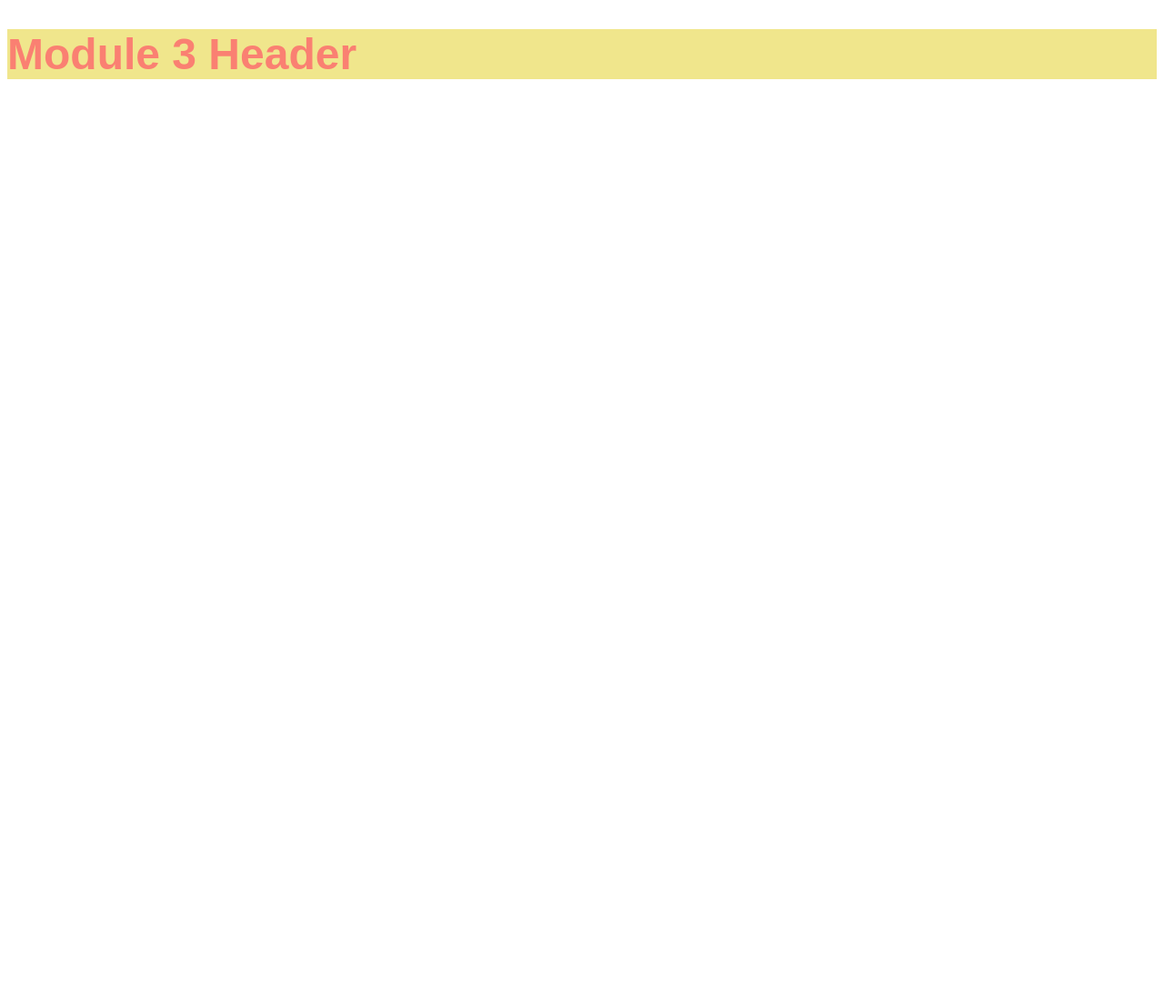
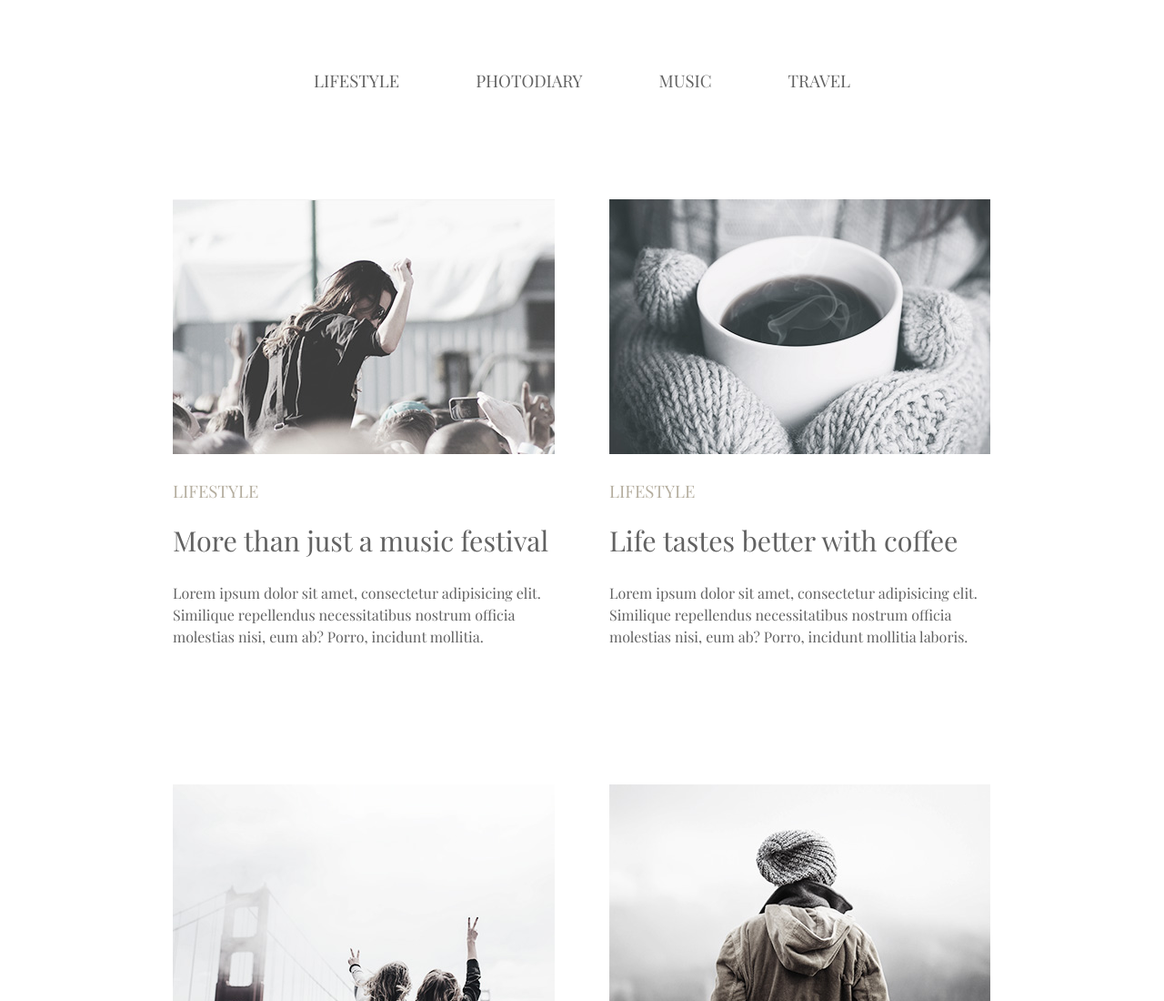
Before and after one commit to vassiliy278/goit-fe-course, a plain HTML site: page module-03/index.html in a window 1280 px wide. Shown: the top 1100 px of the page at 91% size. Before the commit the page ends 800 px from the top, so only its background shows below. Drawn offline with nearby package versions, Linux system fonts and the light colour scheme.

Commit message:
home work 3

```diff
--- /dev/null
+++ b/module-03/class work/asset/css/style.css
@@ -0,0 +1,93 @@
+* {
+	margin: 0;
+	padding: 0;
+}
+body {
+	font-family: arial;
+}
+
+.header {
+	background-color: whitesmoke;
+	padding: 10px 0;
+
+}
+
+.content {
+	max-width: 760px;
+	margin: 0 auto;
+
+}
+
+.title {
+	padding: 20px;
+	font-size: 3rem;
+
+
+}
+
+.navigation {
+
+
+}
+
+.menu {
+	text-align: right;
+
+}
+
+.menu__item {
+	margin-right: 20px;
+	display: inline-block;
+
+}
+
+.menu__item:last-child {
+	margin: 0;
+}
+
+.menu__link {
+	color: white;
+	background-color: salmon;
+	border-radius: 5px;
+	padding: 5px 15px;
+	text-decoration: none;
+
+}
+
+.menu__link:hover {
+	background-color: darkseagreen;
+}
+
+.information-block {
+	text-align: center;
+	background-color: grey;
+}
+
+.logo {
+	padding: 20px 0;
+	max-width: 400px;
+
+}
+
+.sub-title {
+
+}
+
+.number {
+	text-decoration: line-through;
+}
+
+.text {
+	font-size: 1rem;
+	line-height: 1.5rem;
+	color: grey;
+}
+
+.parallax {
+	background-image: url(../img/palm_night.jpeg);
+	background-repeat: no-repeat;
+	-webkit-background-size: cover;
+	background-size: cover;
+	background-attachment: fixed;
+
+}
--- /dev/null
+++ b/module-03/class work/css/reset.css
@@ -0,0 +1,48 @@
+/* http://meyerweb.com/eric/tools/css/reset/
+   v2.0 | 20110126
+   License: none (public domain)
+*/
+
+html, body, div, span, applet, object, iframe,
+h1, h2, h3, h4, h5, h6, p, blockquote, pre,
+a, abbr, acronym, address, big, cite, code,
+del, dfn, em, img, ins, kbd, q, s, samp,
+small, strike, strong, sub, sup, tt, var,
+b, u, i, center,
+dl, dt, dd, ol, ul, li,
+fieldset, form, label, legend,
+table, caption, tbody, tfoot, thead, tr, th, td,
+article, aside, canvas, details, embed,
+figure, figcaption, footer, header, hgroup,
+menu, nav, output, ruby, section, summary,
+time, mark, audio, video {
+	margin: 0;
+	padding: 0;
+	border: 0;
+	font-size: 100%;
+	font: inherit;
+	vertical-align: baseline;
+}
+/* HTML5 display-role reset for older browsers */
+article, aside, details, figcaption, figure,
+footer, header, hgroup, menu, nav, section {
+	display: block;
+}
+body {
+	line-height: 1;
+}
+ol, ul {
+	list-style: none;
+}
+blockquote, q {
+	quotes: none;
+}
+blockquote:before, blockquote:after,
+q:before, q:after {
+	content: '';
+	content: none;
+}
+table {
+	border-collapse: collapse;
+	border-spacing: 0;
+}
--- /dev/null
+++ b/module-03/class work/css/style.css
@@ -0,0 +1,55 @@
+body {
+	font-size: 12px;
+}
+.wrapper {
+	padding: 30px 20px;
+	width: 400px;
+	margin: auto;
+	border: 1px solid black;
+}
+.content {
+	margin: auto;
+}
+img {
+	width: 100%;
+	display: flex;
+	margin: auto;}
+
+h4 {padding: 15px 0;
+	font-size: 16px;
+	color: grey;
+}
+h1 {padding: 15px 0;
+	font-size: 32px;
+	font-weight: bold;
+
+}
+p {
+	padding: 15px 0;
+}
+.doublewrapper {
+	display: flex;
+	width: 60%;
+	margin: 2% auto;
+	padding: 20px;
+	border: 1px solid grey;
+	background-color: snow;
+}
+.wrapper1, .wrapper2, .wrapper3 {
+	padding: 5px;
+}
+.wrapper1 {
+	box-sizing: border-box;
+	display: inline-block;
+	width: 100%;
+}
+.wrapper2 {
+	box-sizing: border-box;
+	display: inline-block;
+	width: 100%;
+}
+.wrapper3 {
+	box-sizing: border-box;
+	display: inline-block;
+	width: 100%;
+}
--- /dev/null
+++ b/module-03/css/reset.css
@@ -0,0 +1,48 @@
+/* http://meyerweb.com/eric/tools/css/reset/
+   v2.0 | 20110126
+   License: none (public domain)
+*/
+
+html, body, div, span, applet, object, iframe,
+h1, h2, h3, h4, h5, h6, p, blockquote, pre,
+a, abbr, acronym, address, big, cite, code,
+del, dfn, em, img, ins, kbd, q, s, samp,
+small, strike, strong, sub, sup, tt, var,
+b, u, i, center,
+dl, dt, dd, ol, ul, li,
+fieldset, form, label, legend,
+table, caption, tbody, tfoot, thead, tr, th, td,
+article, aside, canvas, details, embed,
+figure, figcaption, footer, header, hgroup,
+menu, nav, output, ruby, section, summary,
+time, mark, audio, video {
+	margin: 0;
+	padding: 0;
+	border: 0;
+	font-size: 100%;
+	font: inherit;
+	vertical-align: baseline;
+}
+/* HTML5 display-role reset for older browsers */
+article, aside, details, figcaption, figure,
+footer, header, hgroup, menu, nav, section {
+	display: block;
+}
+body {
+	line-height: 1;
+}
+ol, ul {
+	list-style: none;
+}
+blockquote, q {
+	quotes: none;
+}
+blockquote:before, blockquote:after,
+q:before, q:after {
+	content: '';
+	content: none;
+}
+table {
+	border-collapse: collapse;
+	border-spacing: 0;
+}
--- a/module-03/css/style.css
+++ b/module-03/css/style.css
@@ -1,6 +1,63 @@
-.header_h1 {
-	color: salmon;
-	background-color: khaki;
-	font-family: arial;
-	font-size: 3rem;
+body{
+	font-family: 'Playfair Display', serif;
+	color: #626262;
 }
+.wrapper {
+	width: 900px;
+	margin: auto;
+	padding-bottom: 50px;
+}
+.menu {
+	text-align: center;
+}
+.menu__item {
+	text-transform: uppercase;
+	display: inline-block;
+	margin: 0px 40px;
+	padding-top: 80px;
+}
+.menu__link {
+	font-size: 1.167rem;
+	text-decoration: none;
+	color: #626262;
+}
+.menu__link:hover {
+	color: #03a9f4;
+	transition: 0.7s;
+}
+.content {
+	padding-top: 120px;
+	display: flex;
+	}
+.post1 {
+	width: 420px;
+	display: inline-block;
+	margin: 0 auto;
+	margin-left: 0;
+}
+.post2 {
+	width: 420px;
+	display: inline-block;
+	margin: 0 auto;
+	margin-right: 0;
+}
+h2 {
+	font-size: 1.9rem;
+}
+h3 {
+	color: #b4ad9e;
+	font-size: 1.167rem;
+	margin: 30px 0;
+}
+p {	font-size: 1rem;
+	margin: 30px 0;
+	line-height: 1.5rem;
+}
+button {
+	display: flex;
+	margin: auto;
+	font-family: playfair display;
+	font-size: 1.25rem;
+	margin-top: 20px;
+	padding: 15px 35px;
+}
--- a/module-03/index.html
+++ b/module-03/index.html
@@ -1,11 +1,63 @@
 <!DOCTYPE html>
 <html lang="ru">
 	<head>
-	<meta charset="utf-8">
-		<title>Module 3</title>
+		<meta charset="utf-8">
+		<title>Module 3 HW</title>
+		<link rel="stylesheet" href="css/reset.css">
 		<link rel="stylesheet" href="css/style.css">
+		<link href="https://fonts.googleapis.com/css?family=Playfair+Display:400,700&display=swap&subset=cyrillic" rel="stylesheet">
 	</head>
 	<body>
-	<h1 class="header_h1">Module 3 Header</h1>
+		<div class="wrapper">
+			<ul class="menu">
+				<li class="menu__item"><a class="menu__link" href="#">lifestyle</a></li>
+				<li class="menu__item"><a class="menu__link" href="#">photodiary</a></li>
+				<li class="menu__item"><a class="menu__link" href="#">music</a></li>
+				<li class="menu__item"><a class="menu__link" href="#">travel</a></li>
+			</ul>
+			<div class="content">
+				<div class="post1">
+					<img src="img/image1.jpg" alt="music fest">
+					<h3>LIFESTYLE</h3>
+					<h2>More than just a music festival</h2>
+					<p>Lorem ipsum dolor sit amet, consectetur adipisicing elit. Similique repellendus necessitatibus nostrum officia molestias nisi, eum ab? Porro, incidunt mollitia.</p>
+				</div>
+				<div class="post2">
+					<img src="img/image2.jpg" alt="cup of coffee">
+					<h3>LIFESTYLE</h3>
+					<h2>Life tastes better with coffee</h2>
+					<p>Lorem ipsum dolor sit amet, consectetur adipisicing elit. Similique repellendus necessitatibus nostrum officia molestias nisi, eum ab? Porro, incidunt mollitia laboris.</p>
+				</div>
+			</div>
+			<div class="content">
+				<div class="post1">
+					<img src="img/image3.jpg" alt="american dream">
+					<h3>LIFESTYLE</h3>
+					<h2>American dream</h2>
+					<p>Lorem ipsum dolor sit amet, consectetur adipisicing elit. Similique repellendus necessitatibus nostrum officia molestias nisi, eum ab? Porro, incidunt mollitia laboris.</p>
+				</div>
+				<div class="post2">
+					<img src="img/image4.jpg" alt="exploring the Alps">
+					<h3>LIFESTYLE</h3>
+					<h2>A day exploring the Alps</h2>
+					<p>Lorem ipsum dolor sit amet, consectetur adipisicing elit. Similique repellendus necessitatibus nostrum officia molestias nisi, eum ab? Porro, incidunt mollitia laboris.</p>
+				</div>
+			</div>
+			<div class="content">
+				<div class="post1">
+					<img src="img/image5.jpg" alt="girl running">
+					<h3>LIFESTYLE</h3>
+					<h2>Top 10 songs for running</h2>
+					<p>Lorem ipsum dolor sit amet, consectetur adipisicing elit. Similique repellendus necessitatibus nostrum officia molestias nisi, eum ab? Porro, incidunt mollitia laboris.</p>
+				</div>
+				<div class="post2">
+					<img src="img/image6.jpg" alt="winter road">
+					<h3>LIFESTYLE</h3>
+					<h2>Cold winter days</h2>
+					<p>Lorem ipsum dolor sit amet, consectetur adipisicing elit. Similique repellendus necessitatibus nostrum officia molestias nisi, eum ab? Porro, incidunt mollitia laboris.</p>
+				</div>
+			</div>
+			<button>Load more</button>
+		</div>
 	</body>
 </html>
```
Also changed, not shown: module-03/class work/asset/index.html (added, +32 -0 lines), module-01-02/img/image5.jpg (added), module-01-02/img/image6.jpg (added), module-03/class work/asset/img/palm_bg.jpg (added), module-03/class work/asset/img/palm_night.jpeg (added), module-03/class work/img/image1.jpg (added), module-03/img/image1.jpg (added), module-03/img/image2.jpg (added), module-03/img/image3.jpg (added), module-03/img/image4.jpg (added), module-03/img/image5.jpg (added), module-03/img/image6.jpg (added).
